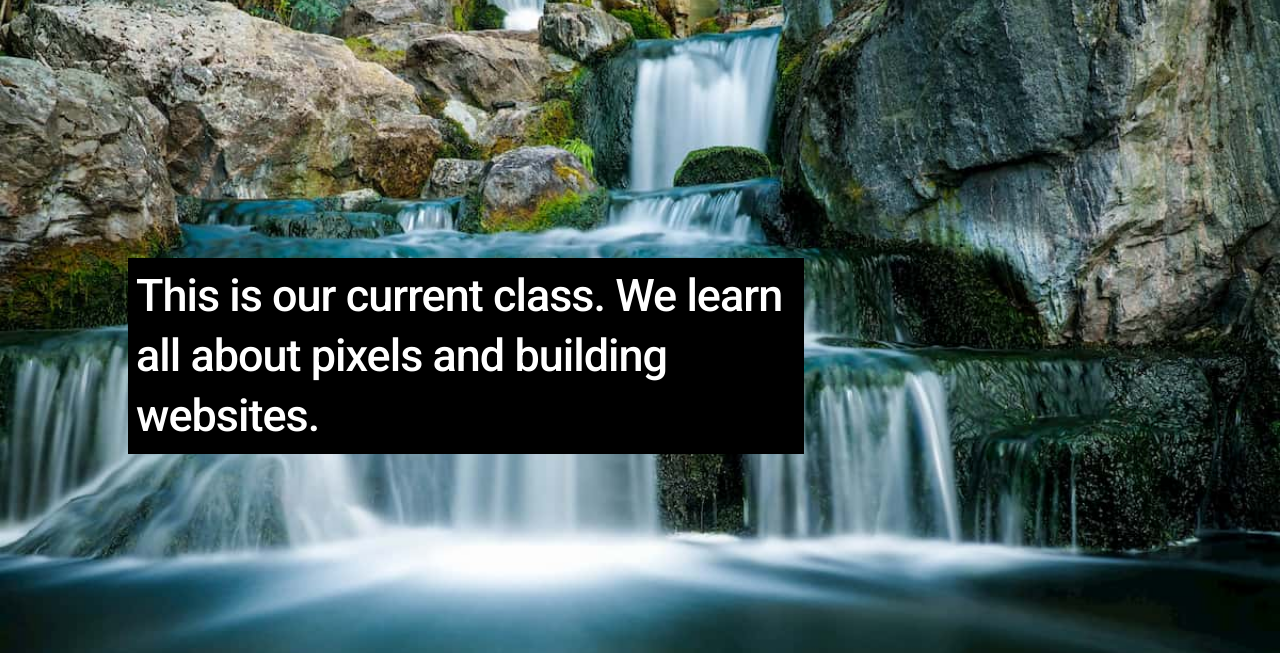
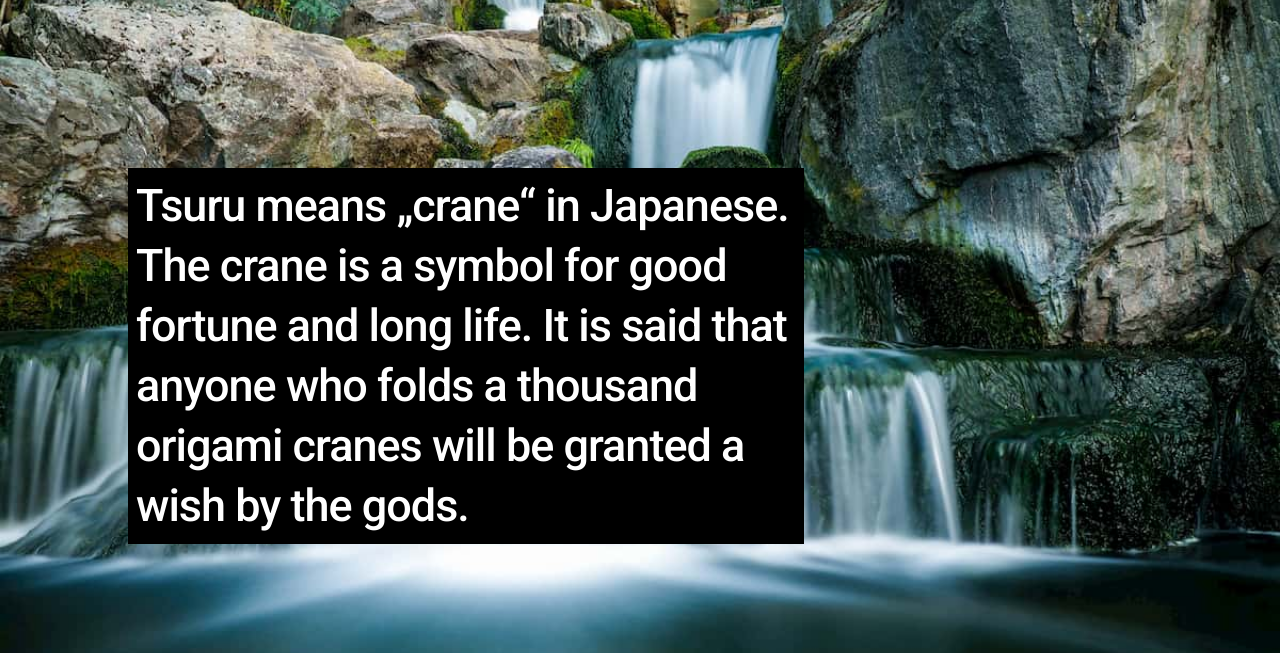
Before and after one commit to Immokalee/immokalee.github.io, a plain HTML site: page index.html in a window 1280 px wide. Shown: the top 653 px of the page. Drawn offline with Linux system fonts and the light colour scheme.

Commit message:
p text erneut geändert

```diff
--- a/index.html
+++ b/index.html
@@ -47,7 +47,8 @@
 
 		<div class="bio">
 
-			<p>This is our current class. We learn all about pixels and building websites.</p>
+			<p>Tsuru means „crane“ in Japanese. The crane is a symbol for good fortune and long life.
+It is said that anyone who folds a thousand origami cranes will be granted a wish by the gods.</p>
 
 		</div>
 
```
